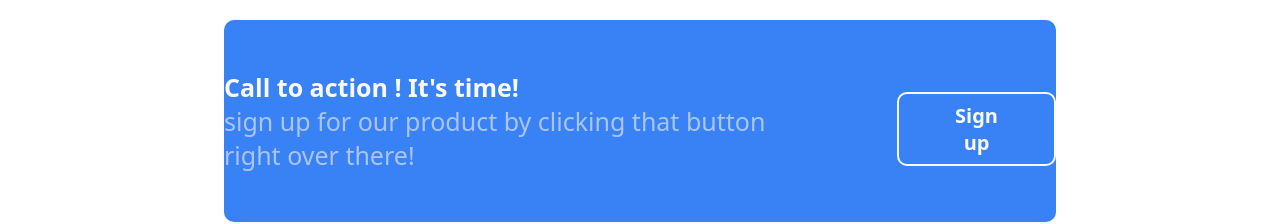
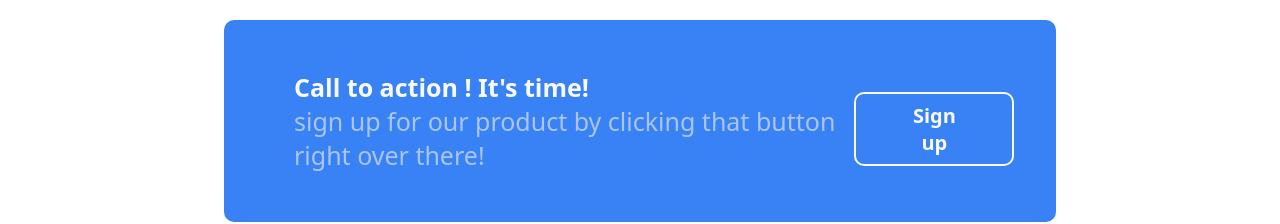
Before and after one commit to Programming-Wizard/Landing-Page, a plain HTML site: page index.html in a window 1280 px wide. Shown: the part 1690-1914 px from the top of the page. Drawn offline with Linux system fonts and the light colour scheme.

Commit message:
fixed the issue where when viewed when from windows machine the call of action button and text when in the end and start of the flex

```diff
--- a/master.css
+++ b/master.css
@@ -157,6 +157,11 @@ button{
     border-radius: 10px;
 }
 
+.box-of-call-to-action
+{
+    padding-left: 70px;
+}
+
 .CallToAction > .box-of-call-to-action > #heading-call-to-action{
     font-family: system-ui, -apple-system, BlinkMacSystemFont, 'Segoe UI', Roboto, Oxygen, Ubuntu, Cantarell, 'Open Sans', 'Helvetica Neue', sans-serif;
     font-weight: bolder;
@@ -173,7 +178,7 @@ button{
     border: 2px solid;
     border-radius: 10px;
     font-size: 20px;
-    margin-left: 15%;
+    margin-right: 5%;
     font-weight: bolder;
 }
 
```
